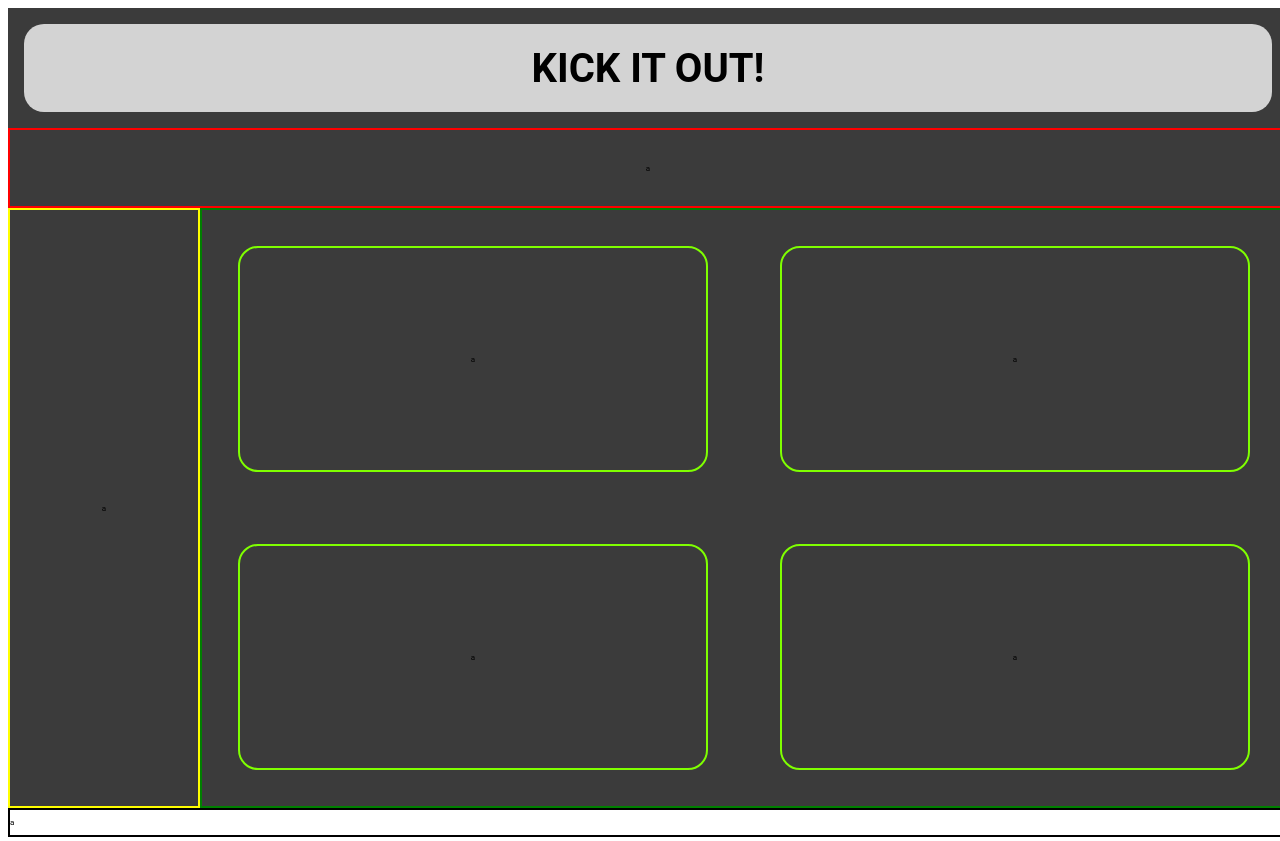
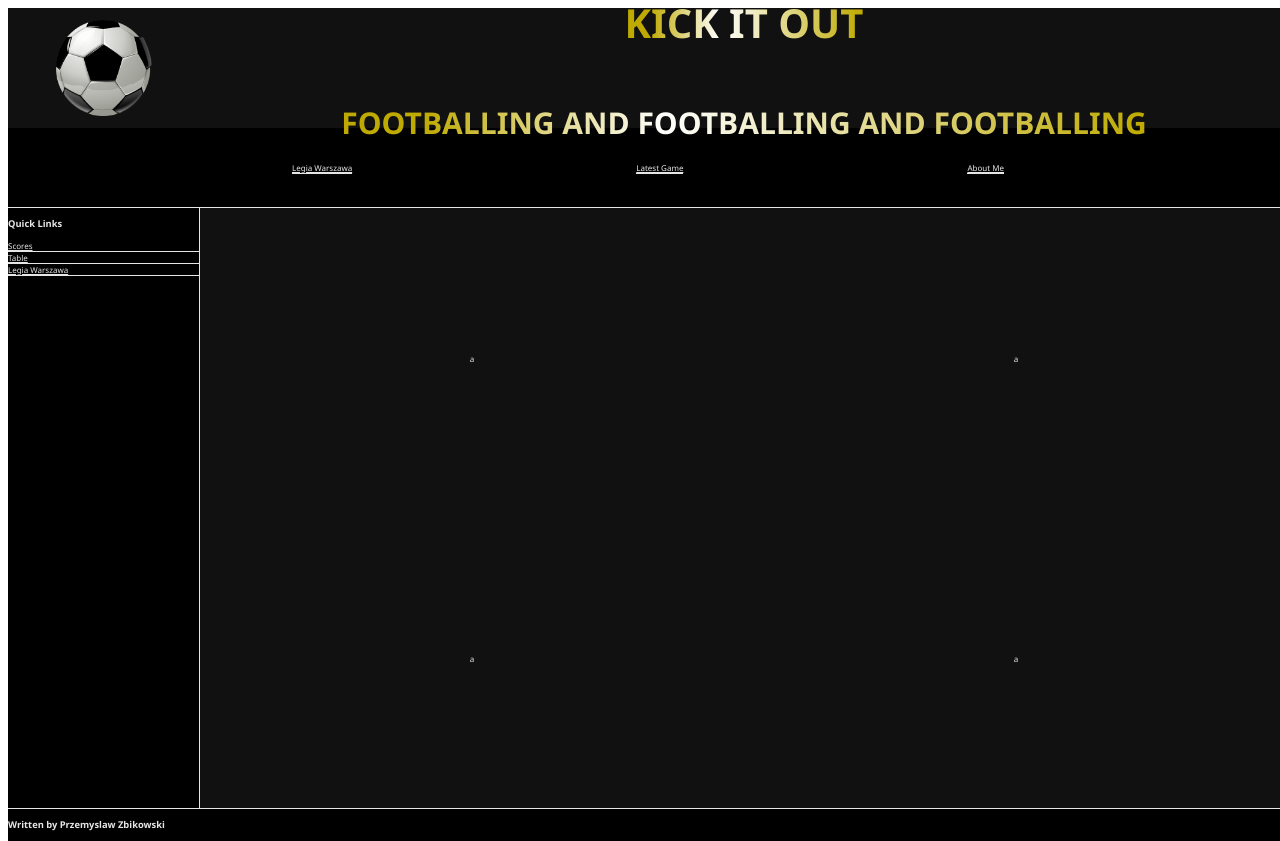
Before and after one commit to przemek89/PersonalBlogWebsite, a plain HTML site: page index.html in a window 1280 px wide. Drawn offline with Linux system fonts and the light colour scheme.

Commit message:
- introduced more consistent styling on the whole page - added an image in the header - added h2 in the header - added links to other pages and blog posts - added text in the footer

```diff
--- a/index.html
+++ b/index.html
@@ -7,14 +7,23 @@
     </head>
     <body>
         <div class="mainPage">
+            <div class="headerImage">
+                <img id="headerImage" src="images/football.png" alt="">
+            </div>
             <header class="header">
-                <h1>Kick It Out!</h1>
+                <h1>Kick It Out</h1>
+                <h2>Footballing and footballing and footballing</h2>
             </header>
             <nav class="navigationBar">
-                <a>a</a>
+                <a class="navLink" href="pages/legiaWarszawa.html">Legia Warszawa</a>
+                <a class="navLink" href="pages/latestMatch.html">Latest Game</a>
+                <a class="navLink" href="pages/aboutMe.html">About Me</a>
             </nav>
             <aside class="sideNavigation">
-                <a>a</a>
+                <h3>Quick Links</h3>
+                <a class="sideNavLink" href="pages/scores.html">Scores</a>
+                <a class="sideNavLink" href="pages/table.html">Table</a>
+                <a class="sideNavLink" href="pages/legiaWarszawa.html">Legia Warszawa</a>
             </aside>
             <div class="content">
                 <div class="box" id="1">a</div>
@@ -23,7 +32,7 @@
                 <div class="box" id="4">a</div>
             </div>
             <footer class="footer">
-                <p>a</p>
+                <h3 class="footerText">Written by Przemyslaw Zbikowski</h3>
             </footer>
         </div>
     </body>
--- a/styles/styles.css
+++ b/styles/styles.css
@@ -1,55 +1,87 @@
 .mainPage {
-    background-color: #3b3b3b;
+    background: #111111;
     width: 100vw;
     height: 100vh;
     display: grid;
     grid-template-columns: 15vw 85vw;
     grid-template-rows: 15vh 10vh 75vh;
     grid-template-areas:
-    "hd hd hd hd"
+    "img hd hd hd"
     "nav nav nav nav"
     "snav main main main"
     "ft ft ft ft"
     ;
-    font-family: Roboto, Cambria, Cochin, Georgia, Times, 'Times New Roman', serif;
+    font-family: 'Segoe UI', Tahoma, Geneva, Verdana, sans-serif;
     font-size: 8px;
-    color: black;
+    color: rgb(230, 230, 230);
+}
+
+.headerImage {
+    display: flex;
+    justify-content: center;
+    align-items: center;
+    grid-area: img;
+}
+
+#headerImage {
+    width: 50%;
+    height: 80%;
 }
 
 .header {
     grid-area: hd;
     display: flex;
+    flex-direction: column;
+    flex-flow: column;
+    position: relative;
     justify-content: center;
     align-items: center;
-    background: lightgrey;
+    background: #111111;
     text-transform: uppercase;
     font-size: 2.5em;
-    color: black;
-    margin: 16px;
     padding: 16px;
-    border-radius: 20px;
+}
+
+h1,
+h2 {
+    display: flex;
+    position: relative;
+    height: 80%;
+    background: -webkit-linear-gradient(left, rgb(190, 170, 0) 10%, rgb(255, 255, 255) 40%, rgb(190, 170, 0) 100%);
+    -webkit-background-clip: text;
+    -webkit-text-fill-color: transparent;
+}
+
+h2 {
+    font-size: 1.5em;
 }
 
 .navigationBar {
-    border: 2px solid red;
+    background: black;
     grid-area: nav;
     display: flex;
     flex-direction: row;
     justify-content: space-evenly;
     align-items: center;
+    border-bottom: 1.5px ridge rgb(230, 230, 230);
 }
 
 .sideNavigation {
-    border: 2px solid yellow;
+    background: black;
     grid-area: snav;
     display: flex;
     flex-direction: column;
-    justify-content: space-evenly;
-    align-items: center;
+    justify-content: flex-start;
+    align-items: left;
+    border-right: 1.5px ridge rgb(230, 230, 230);
+}
+
+a {
+    color: rgb(230, 230, 230);
+    border-bottom: 1px groove rgb(230, 230, 230);
 }
 
 .content {
-    border: 2px solid green;
     grid-area: main;
     display: grid;
     grid-template-columns: repeat(2, 50%);
@@ -60,7 +92,6 @@
 }
 
 .box {
-    border: 2px solid chartreuse;
     border-radius: 20px;
     display: flex;
     justify-content: center;
@@ -86,9 +117,10 @@
  }
 
 .footer {
-    border: 2px solid black;
+    background: black;
     grid-area: ft;
     display: flex;
     justify-content: left;
     align-items: center;
+    border-top: 1.5px ridge rgb(230, 230, 230);
 }
```
Also changed, not shown: images/football.png (added).
